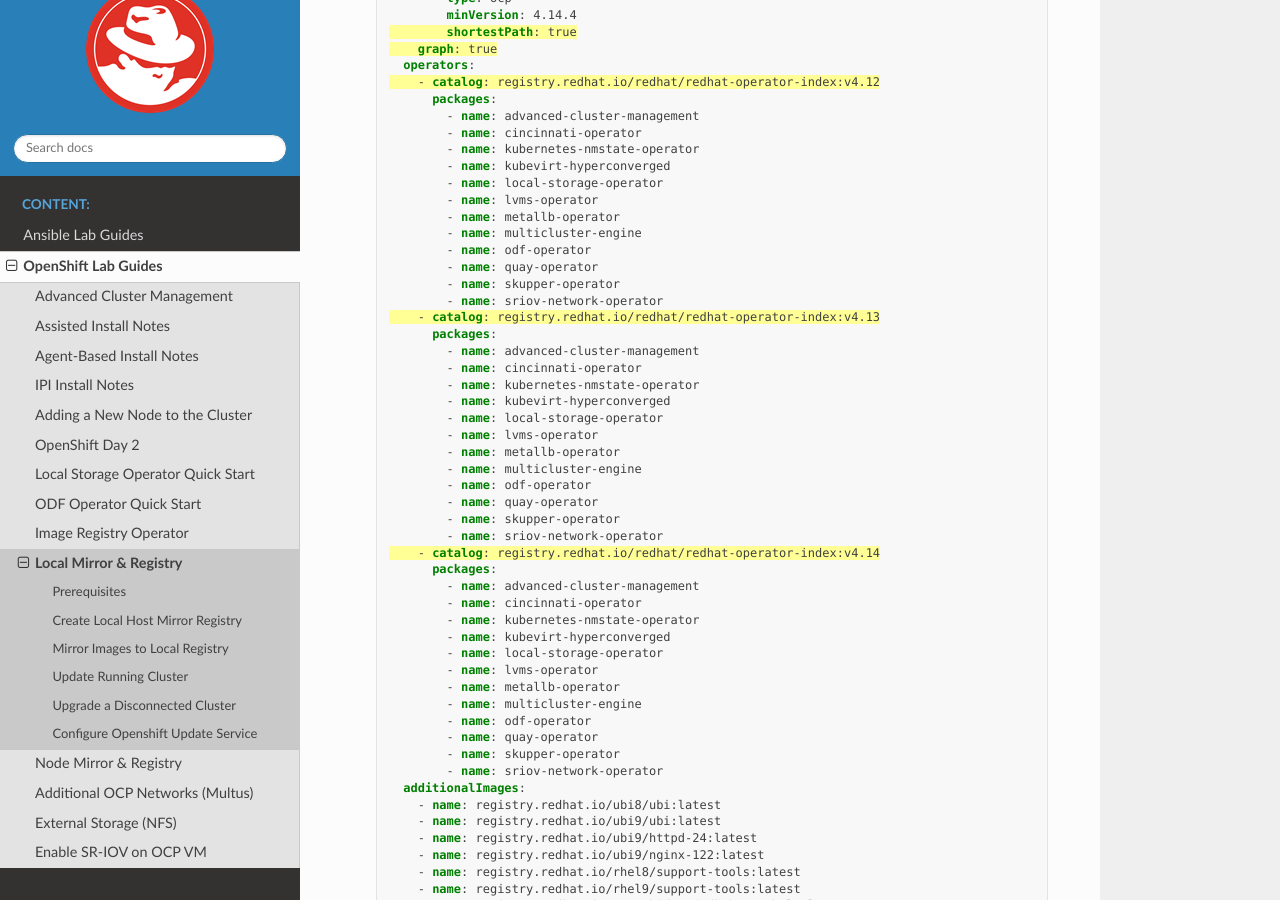
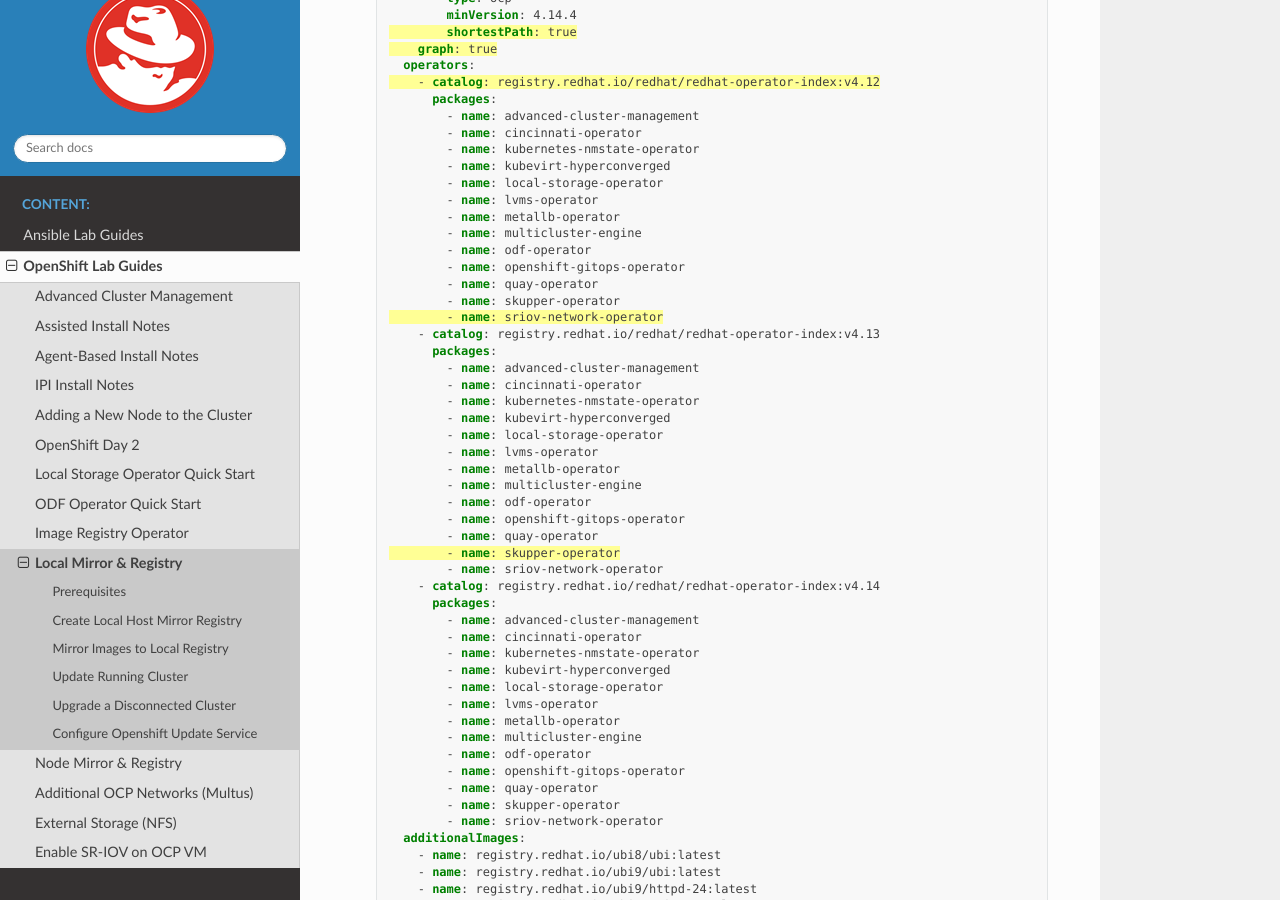
Before and after one commit to vtog/labGuides, a Sphinx documentation site: the page built from source/ocp/local-mirror-registry.rst, in a window 1280 px wide and 900 px high, scrolled down 4802 px. Built offline with Sphinx 7.4.7 and the Read the Docs theme 2.0.0, drawn with Linux system fonts in a browser that asks for light colours; pages that are not in the unit, such as notebooks, are missing from menus.

Commit message:
added gitops to operator list

```diff
--- a/source/ocp/local-mirror-registry.rst
+++ b/source/ocp/local-mirror-registry.rst
@@ -230,6 +230,7 @@
               - name: metallb-operator
               - name: multicluster-engine
               - name: odf-operator
+              - name: openshift-gitops-operator
               - name: quay-operator
               - name: skupper-operator
               - name: sriov-network-operator
@@ -244,6 +245,7 @@
               - name: metallb-operator
               - name: multicluster-engine
               - name: odf-operator
+              - name: openshift-gitops-operator
               - name: quay-operator
               - name: skupper-operator
               - name: sriov-network-operator
@@ -258,6 +260,7 @@
               - name: metallb-operator
               - name: multicluster-engine
               - name: odf-operator
+              - name: openshift-gitops-operator
               - name: quay-operator
               - name: skupper-operator
               - name: sriov-network-operator
```
